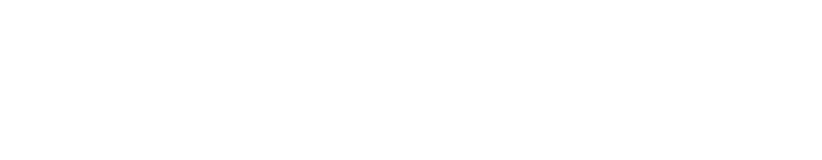
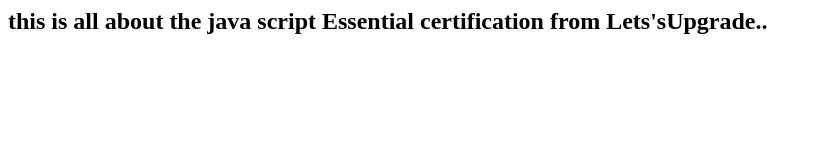
Before and after one commit to sar-crypto/Javascript, a plain HTML site: page Day1 Assignments/1st Assignment/index.html in a window 1280 px wide. Shown: the whole page, without its empty margins (0-822 px from the left). Drawn offline with Linux system fonts and the light colour scheme.

Commit message:
updated the something inthe blank HTML page
it may look good

```diff
--- a/Day1 Assignments/1st Assignment/index.html
+++ b/Day1 Assignments/1st Assignment/index.html
@@ -5,6 +5,7 @@
     <meta name="viewport" content="width=device-width">
     <title>Assignment 1</title>
   </head>
+  <p style=text-align:center;><h2> this is all about the java script Essential certification from Lets'sUpgrade..</h2></p>
   <body>
     <script src="script.js"></script>
   </body>
```
